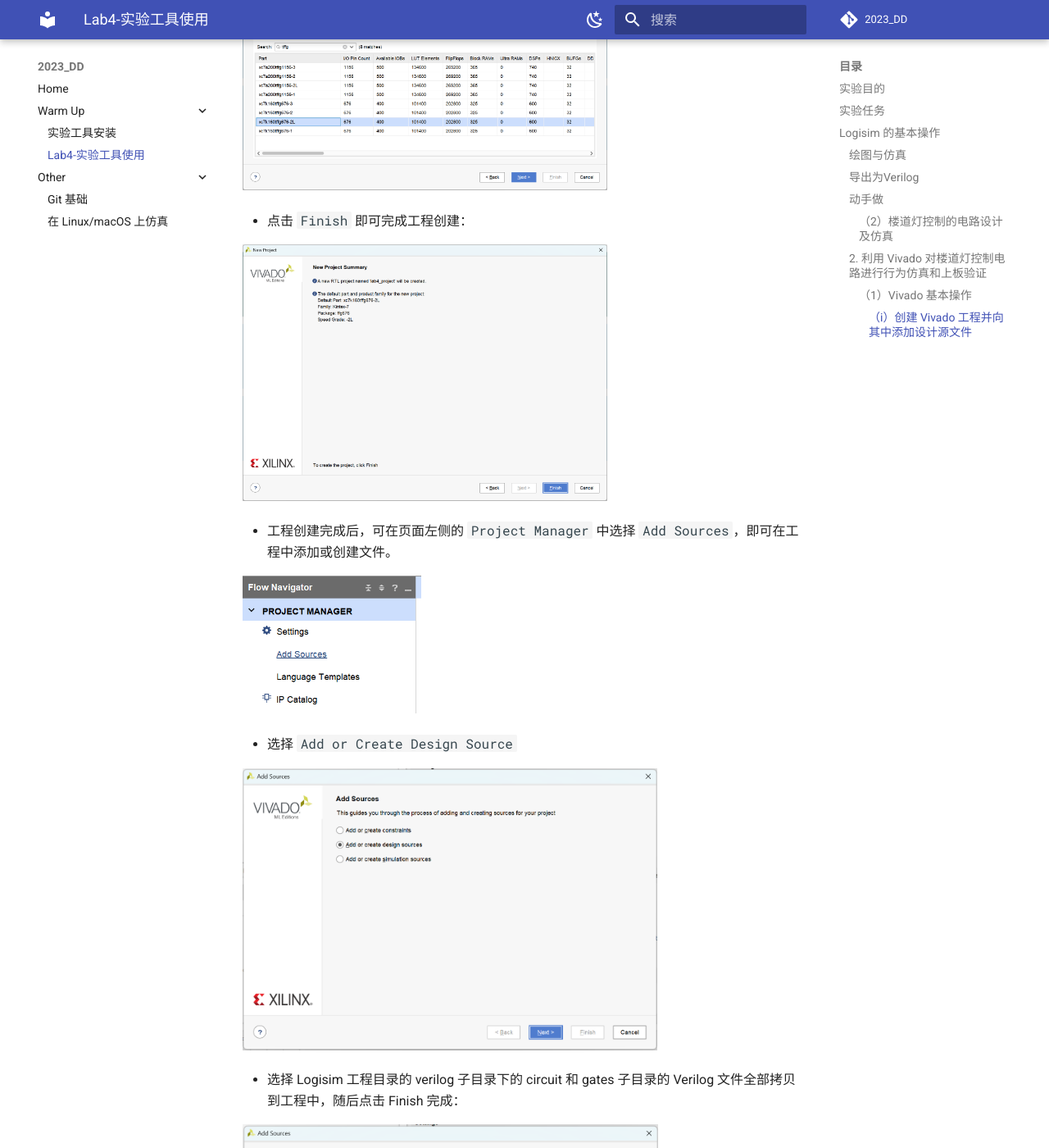
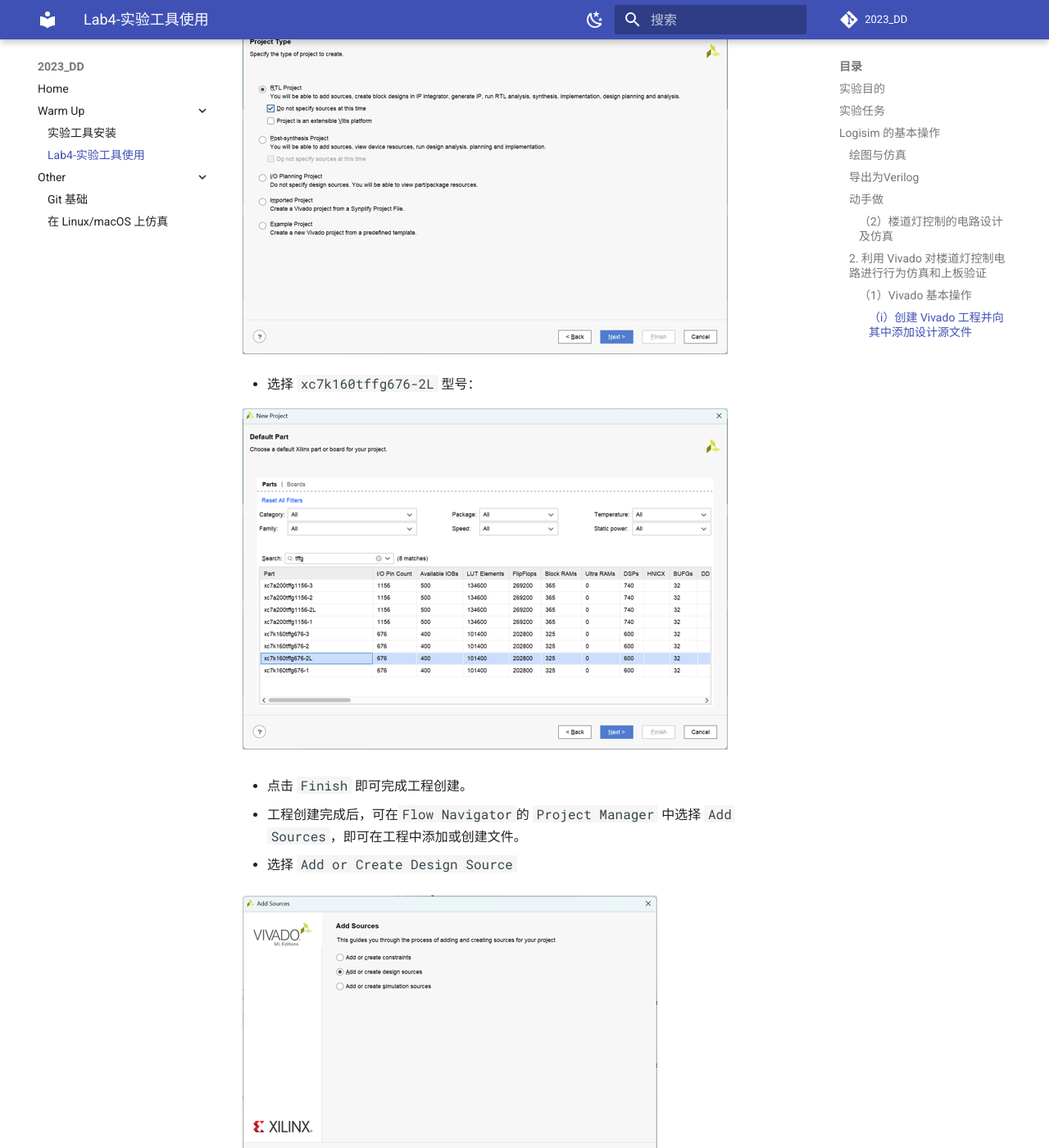
Before and after one commit to Guahao31/2023_DD, an MkDocs documentation site: the page built from docs/warmup/lab4.md, in a window 1280 px wide and 1400 px high, scrolled down 6358 px. Shown: the whole window at 82% size. Built offline with MkDocs 1.6.1 and Material for MkDocs 9.7.7, drawn with Linux system fonts in a browser that asks for light colours; comment, search, counter and statistics services are not loaded.

Commit message:
tools: change image width&height

```diff
--- a/docs/warmup/lab4.md
+++ b/docs/warmup/lab4.md
@@ -28,19 +28,19 @@
 
 * `Ctrl+5` 或鼠标点击对应按钮，可添加输入端口进入电路原理图中：
 
-    <img src="../pic/lab4/1.png" alt="添加输入端口" style="zoom:34%"  />
+    <img src="../pic/lab4/1.png" alt="添加输入端口" />
 
 * `Ctrl+7/8/9/0` 或用鼠标点击对应按钮，可以分别向电路原理图中添加非门、与门、或门、异或门：
 
-    <img src="../pic/lab4/2.png" alt="添加门" style="zoom:34%"  />
+    <img src="../pic/lab4/2.png" alt="添加门" />
 
 * `Ctrl+6` 或用鼠标点击对应按钮，可以向电路原理图中添加输出端口：
 
-    <img src="../pic/lab4/3.png" alt="添加输出" style="zoom:34%"  />
+    <img src="../pic/lab4/3.png" alt="添加输出" />
 
 * `Ctrl+3` 或用鼠标点击对应按钮，可以在电路原理图中画线：
 
-    <img src="../pic/lab4/4.png" alt="添加线路" style="zoom:34%"  />
+    <img src="../pic/lab4/4.png" alt="添加线路" />
 
 * 点击 `File > Save` 保存电路图。
 
@@ -48,13 +48,13 @@
 
 画好电路原理图之后，`Ctrl+1` 即可通过点击输入端口来改变输入端口的输入值，从而可以通过遍历所有输入值来检查电路功能是否正常。其中，深绿色表示低电平，亮绿色表示高电平。
 
-<img src="../pic/lab4/5.png" alt="logisim 仿真" style="zoom:34%"  />
+<img src="../pic/lab4/5.png" alt="logisim 仿真" />
 
 **为输入输出端口命名，以便转为 Verilog**
 
 `Ctrl+2` 或鼠标点击对应图标后，双击输入输出端口，即可为其命名。*只有将输入、输出端口命名，方可将其正常地转为 Verilog*。
 
-<img src="../pic/lab4/10.png" alt="命名" style="zoom:34%"  />
+<img src="../pic/lab4/10.png" alt="命名" />
 
 ### 导出为Verilog
 
@@ -64,11 +64,11 @@
 
 - 在弹出的窗口中，选择目标板(Target board)为 `FPGA4U`
 
-    <img src="../pic/lab4/8.png" alt="导出3" style="zoom:34%"  />
+    <img src="../pic/lab4/8.png" alt="导出3" />
 
 - 点击 `Settings` 按钮，并且将弹出窗口中 `FPGA Commander Settings` 选项下的 `Hardware discription language used for FPGA commander` 选项更改为 `Verilog`，随后可关闭弹出窗口。
 
-    <img src="../pic/lab4/9.png" alt="导出4" style="zoom:34%"  />
+    <img src="../pic/lab4/9.png" alt="导出4" />
 
 - 点击 `Execute`，随后点击弹出窗口中的 `Done` 即可完成
 
@@ -82,7 +82,7 @@
 
 楼道灯控制电路的功能需求为：由两个开关控制一盏灯，两个开关中任意一个的开关状态发生改变时，灯的开关状态都发生改变。我们用如下电路原理图即可实现该功能：
 
-<img src="../pic/lab4/13.png" alt="原理图" style="zoom:50%"  />
+<img src="../pic/lab4/13.png" alt="原理图" />
 
 该原理图中，`I_a` 和 `I_b` 分别为表示两个开关的输入端口，`O_a` 和 `O_b` 分别用于监控两个输入端口的状态，而 `O_f` 用于表示灯的状态。
 
@@ -96,32 +96,28 @@
 
 - 启动 Vivado 之后，选择顶部快捷栏中的 `File -> Project -> New`：
 
-<img src="../pic/lab4/14.png" alt="创建工程" style="zoom:50%"  />
+<img src="../pic/lab4/14.png" alt="创建工程" style="zoom:50%" />
 
 - 按照提示添加工程名称及路径：
 
-<img src="../pic/lab4/15.png" alt="创建工程" style="zoom:30%"  />
+<img src="../pic/lab4/15.png" alt="创建工程" />
 
 - 在工程类型下选择图中选项：
 
-<img src="../pic/lab4/16.png" alt="创建工程" style="zoom:30%"  />
+<img src="../pic/lab4/16.png" alt="创建工程" />
 
 - 选择 `xc7k160tffg676-2L` 型号：
 
-<img src="../pic/lab4/17.png" alt="创建工程" style="zoom:30%"  />
+<img src="../pic/lab4/17.png" alt="创建工程" />
 
-- 点击 `Finish` 即可完成工程创建：
+- 点击 `Finish` 即可完成工程创建。
 
-<img src="../pic/lab4/18.png" alt="创建工程" style="zoom:30%"  />
-
-- 工程创建完成后，可在页面左侧的 `Project Manager` 中选择 `Add Sources`，即可在工程中添加或创建文件。
-
-<img src="../pic/lab4/19.png" alt="创建工程" style="zoom:60%"  />
+- 工程创建完成后，可在`Flow Navigator`的 `Project Manager` 中选择 `Add Sources`，即可在工程中添加或创建文件。
 
 - 选择 `Add or Create Design Source`
 
-<img src="../pic/lab4/20.png" alt="创建工程" style="zoom:40%"  />
+<img src="../pic/lab4/20.png" alt="创建工程" />
 
 - 选择 Logisim 工程目录的 verilog 子目录下的 circuit 和 gates 子目录的 Verilog 文件全部拷贝到工程中，随后点击 Finish 完成：
 
-<img src="../pic/lab4/21.png" alt="创建工程" style="zoom:40%"  />
+<img src="../pic/lab4/21.png" alt="创建工程" />
```
Also changed, not shown: docs/warmup/pic/lab4/1.png, docs/warmup/pic/lab4/10.png, docs/warmup/pic/lab4/13.png, docs/warmup/pic/lab4/15.png, docs/warmup/pic/lab4/16.png, docs/warmup/pic/lab4/17.png, docs/warmup/pic/lab4/18.png (deleted), docs/warmup/pic/lab4/19.png (deleted), docs/warmup/pic/lab4/2.png, docs/warmup/pic/lab4/20.png, docs/warmup/pic/lab4/21.png, docs/warmup/pic/lab4/3.png, docs/warmup/pic/lab4/4.png, docs/warmup/pic/lab4/5.png, 2 more files, 2 other files.
